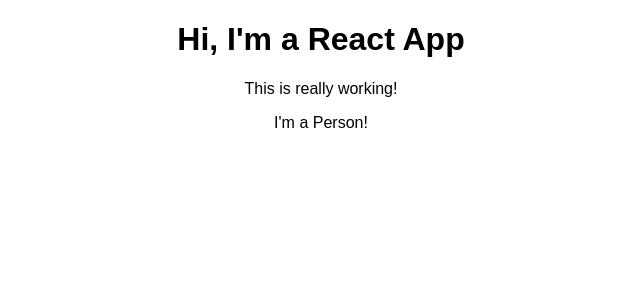
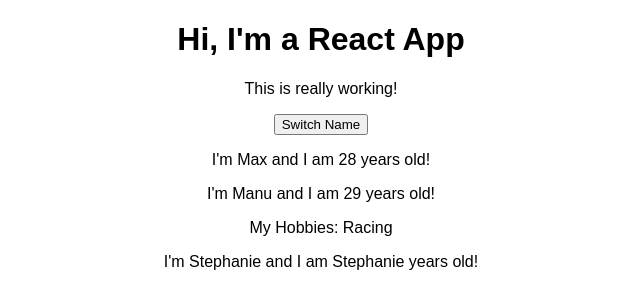
Before and after one commit to natalie-todd/greading-react, a React (Create React App) app in the folder greading-react/: page / in a window 1280 px wide. Shown: the top 308 px of the page, without its empty margins (319-959 px from the left). Built offline with nearby package versions, Linux system fonts and the light colour scheme.

Commit message:
react practice

```diff
--- a/greading-react/src/App.js
+++ b/greading-react/src/App.js
@@ -3,12 +3,24 @@ import './App.css';
 import Person from './Person/Person';
 
 class App extends Component {
+  state = {
+    persons: [
+      { name: 'Max', age: 28 },
+      { name: 'Manu', age: 29 },
+      { name: 'Stephanie', age: 26 }
+    ]
+  }
+
   render() {
     return (
       <div className='App'>
         <h1>Hi, I'm a React App</h1>
         <p>This is really working!</p>
-        <Person />
+        <button>Switch Name</button>
+        {/* this refers to the class */}
+        <Person name={this.state.persons[0].name} age={this.state.persons[0].age} />
+        <Person name={this.state.persons[1].name} age={this.state.persons[1].age}>My Hobbies: Racing</Person>
+        <Person name={this.state.persons[2].name} age={this.state.persons[2].name} />
       </div>
     );
     // return React.createElement('div', {className: 'App'}, React.createElement('h1', null, 'Does this work now?'))
--- a/greading-react/src/Person/Person.js
+++ b/greading-react/src/Person/Person.js
@@ -1,7 +1,12 @@
 import React from 'react';
 
-const person = () => {
-    return <p>I'm a Person!</p>
+const person = (props) => {
+    return (
+        <div>
+            <p>I'm {props.name} and I am {props.age} years old!</p>
+            <p>{props.children}</p>
+        </div>
+    )
 };
 
 export default person;
```
